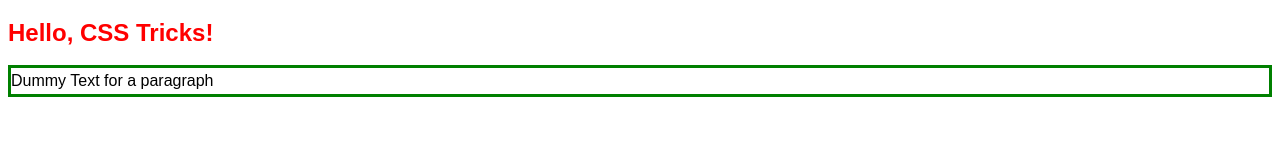
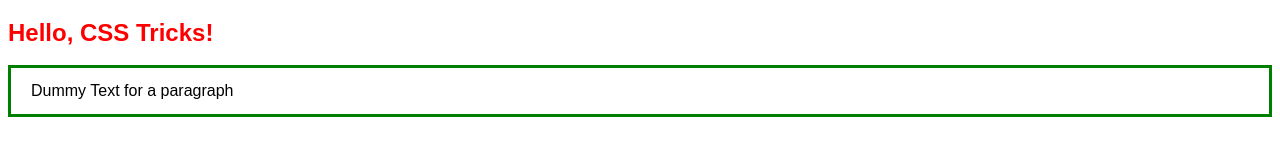
Before and after one commit to bmodepri/css-html-samples, a plain HTML site: page public/index.html in a window 1280 px wide. Drawn offline with Linux system fonts and the light colour scheme.

Commit message:
CSS-tricks

```diff
--- a/css/styles.css
+++ b/css/styles.css
@@ -14,4 +14,12 @@ p {
     border-bottom: 5px dashed red;
     border-left: 2px dotted green;
     border: 3px solid green;
+
+    padding-top: 10px;
+    padding-right: 20px;
+    padding-bottom: 10px;
+    padding-left: 20px;
+
+        /* OR */
+    padding: 10px 20px 10px 20px;
 }
```
Also changed, not shown: readme/img/element_attributes_1.png (added), 1 other file.
